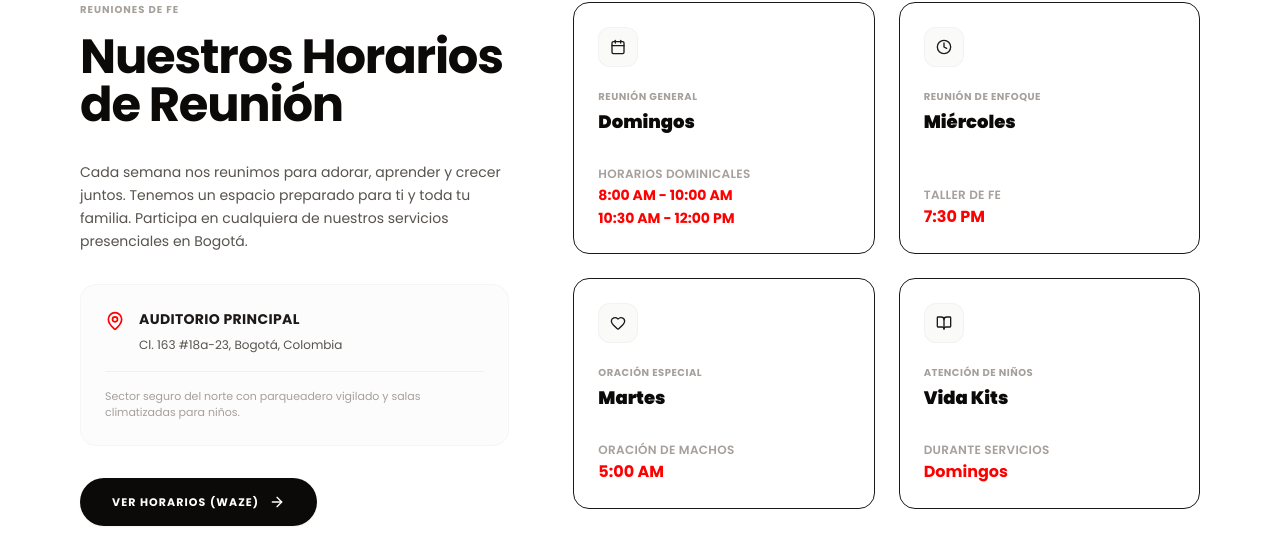
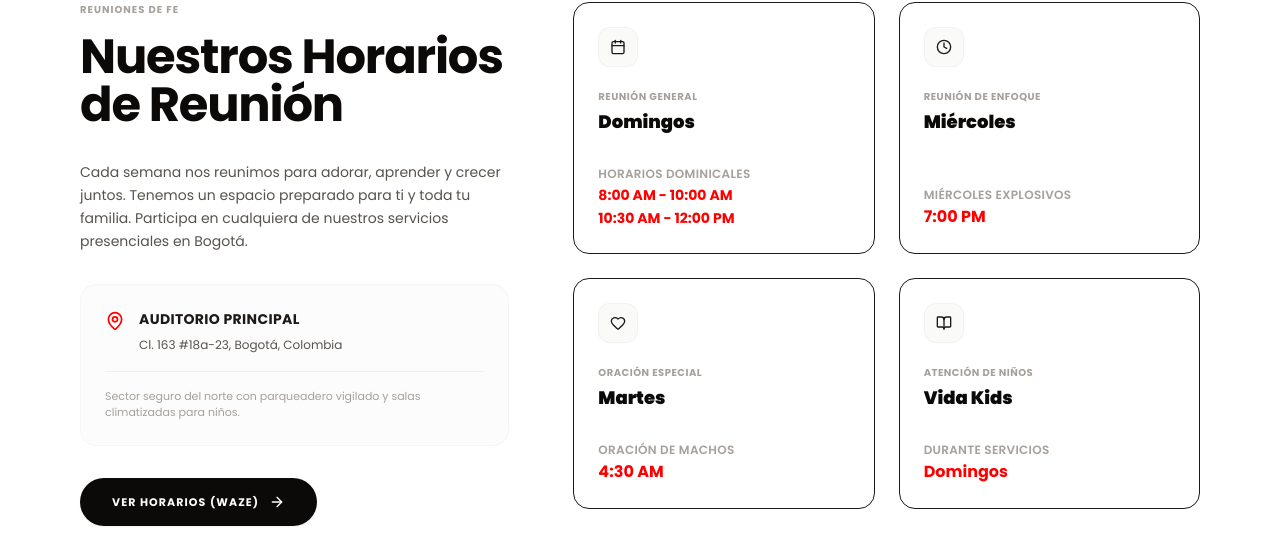
Before and after one commit to diasplenos09-wq/Vida-plena-Sitio-web-, a React (Vite) app: page / in a window 1280 px wide. Shown: the part 918-1452 px from the top of the page. Built offline with nearby package versions, Linux system fonts and the light colour scheme.

Commit message:
feat: update service schedules and add Vida Kids
Update Sunday service times, rebrand midweek service, adjust prayer meeting times, and add the Vida Kids program to the service schedule.

```diff
--- a/src/components/HomeSections.tsx
+++ b/src/components/HomeSections.tsx
@@ -1,7 +1,7 @@
 import { useState, FormEvent } from "react";
 import { motion, AnimatePresence } from "motion/react";
 import {
-  Calendar, Clock, MapPin, Heart, BookOpen,
+  Calendar, Clock, MapPin, Heart, BookOpen, Users,
   ChevronRight, Send, Check, DollarSign, ArrowRight, PlayCircle
 } from "lucide-react";
 
@@ -161,8 +161,8 @@ export default function HomeSections({ onNavigate }: SectionsProps) {
                   </div>
                 </div>
                 <div className="mt-8 text-left">
-                  <span className="text-xs text-stone-400 block uppercase tracking-wide font-semibold">Taller de Fe</span>
-                  <span className="text-[#ff0000] font-bold text-base block mt-0.5">7:30 PM</span>
+                  <span className="text-xs text-stone-400 block uppercase tracking-wide font-semibold">Miércoles Explosivos</span>
+                  <span className="text-[#ff0000] font-bold text-base block mt-0.5">7:00 PM</span>
                 </div>
               </div>
 
@@ -182,11 +182,11 @@ export default function HomeSections({ onNavigate }: SectionsProps) {
                 </div>
                 <div className="mt-8 text-left">
                   <span className="text-xs text-stone-400 block uppercase tracking-wide font-semibold font-bold">Oración de machos</span>
-                  <span className="text-[#ff0000] font-bold text-base block mt-0.5">5:00 AM</span>
+                  <span className="text-[#ff0000] font-bold text-base block mt-0.5">4:30 AM</span>
                 </div>
               </div>
 
-              {/* Card 4: Vida Kits */}
+              {/* Card 4: Vida Kids */}
               <div
                 className="bg-white border border-stone-150 rounded-2xl p-6 hover:border-[#ff0000] transition-all duration-300 group flex flex-col justify-between"
                 id="sch-box-4"
@@ -197,7 +197,7 @@ export default function HomeSections({ onNavigate }: SectionsProps) {
                   </div>
                   <div>
                     <span className="text-[10px] uppercase font-bold text-stone-400 tracking-wider">Atención de Niños</span>
-                    <h3 className="font-display font-black text-stone-950 text-lg leading-tight mt-1">Vida Kits</h3>
+                    <h3 className="font-display font-black text-stone-950 text-lg leading-tight mt-1">Vida Kids</h3>
                   </div>
                 </div>
                 <div className="mt-8 text-left">
--- a/src/components/Services.tsx
+++ b/src/components/Services.tsx
@@ -6,28 +6,55 @@ const SERVICES_SCHEDULE: ServiceInfo[] = [
     id: "dominical",
     name: "Celebración de la Fe",
     day: "Domingos",
-    time: "10:00 AM",
+    time: "8:00 AM y 10:30 AM",
     description: "Nuestra reunión presencial principal. Un espacio para adorar juntos en comunidad, recibir un mensaje transformador y relevante de la Palabra de Dios, y orar por necesidades familiares.",
     iconName: "Sun",
     type: "principal",
   },
   {
-    id: "oracion",
-    name: "Círculo de Oración y Avivamiento",
+    id: "miercoles",
+    name: "Miércoles Explosivos",
     day: "Miércoles",
     time: "7:00 PM",
-    description: "Un espacio dedicado al clamor íntimo, intercesión comunitaria por sanidad celestial, y estudio bíblico estructurado para alimentar el espíritu a mitad de semana.",
+    description: "Un espacio de intercesión en llamas, intercesión activa por milagros y clamor ferviente que enciende la fe y el avivamiento en tu semana.",
     iconName: "Flame",
     type: "especial",
   },
   {
-    id: "jovenes",
+    id: "machos",
     name: "Oración de Machos",
     day: "Martes",
-    time: "5:00 AM",
+    time: "4:30 AM",
     description: "Hombres llamados a bendecir, interceder y clamar activamente por la dirección espiritual de su hogar, la restauración y protección de sus matrimonios, hijos y familias.",
     iconName: "Users",
     type: "estudio",
+  },
+  {
+    id: "kids",
+    name: "Vida Kids",
+    day: "Domingos",
+    time: "8:00 AM y 10:30 AM",
+    description: "Un auditorio interactivo y seguro adaptado para que los niños crezcan conociendo el amor de Jesús con clases lúdicas y dinámicas bíblicas.",
+    iconName: "Sparkles",
+    type: "especial",
+  },
+  {
+    id: "mujeres",
+    name: "Reunión de Mujeres",
+    day: "Primer Sábado de Mes",
+    time: "4:00 PM",
+    description: "Un espacio valioso de edificación de fe, intercesión conjunta, restauración interior y conexión de corazón diseñado especialmente para bendecir a cada mujer.",
+    iconName: "Heart",
+    type: "especial",
+  },
+  {
+    id: "jovenes_vip",
+    name: "Jóvenes (Zona VIP)",
+    day: "Primer Sábado de Mes",
+    time: "5:00 PM",
+    description: "Reunión especial de jóvenes enfocada en la consagración activa, edificar un propósito de vida eterno y consolidar amistades sanas basadas en la verdad.",
+    iconName: "Sparkles",
+    type: "especial",
   },
 ];
 
@@ -40,6 +67,10 @@ export default function Services() {
         return <Flame className="w-5 h-5 text-rose-600" />;
       case "Users":
         return <Users className="w-5 h-5 text-red-600" />;
+      case "Sparkles":
+        return <Sparkles className="w-5 h-5 text-yellow-500" />;
+      case "Heart":
+        return <Heart className="w-5 h-5 text-[#ff0000] fill-red-500/10" />;
       default:
         return <Clock className="w-5 h-5 text-stone-500" />;
     }
@@ -47,7 +78,7 @@ export default function Services() {
 
   return (
     <section id="servicios" className="py-24 px-6 bg-white border-t border-stone-200/50">
-      <div className="max-w-6xl mx-auto">
+      <div className="max-w-7xl mx-auto">
 
         {/* Section Header */}
         <div className="text-center max-w-2xl mx-auto mb-16" id="services-header">
@@ -63,7 +94,7 @@ export default function Services() {
         </div>
 
         {/* Schedule Cards Grid */}
-        <div className="grid grid-cols-1 md:grid-cols-3 gap-8" id="services-grid">
+        <div className="grid grid-cols-1 md:grid-cols-2 lg:grid-cols-3 gap-8" id="services-grid">
           {SERVICES_SCHEDULE.map((service) => (
             <div
               key={service.id}
--- a/src/types.ts
+++ b/src/types.ts
@@ -8,7 +8,7 @@ export interface ServiceInfo {
   day: string;
   time: string;
   description: string;
-  iconName: "Sun" | "Calendar" | "Flame" | "Clock" | "Users" | "Heart";
+  iconName: "Sun" | "Calendar" | "Flame" | "Clock" | "Users" | "Heart" | "Sparkles";
   type: "principal" | "especial" | "estudio";
 }
 
```
